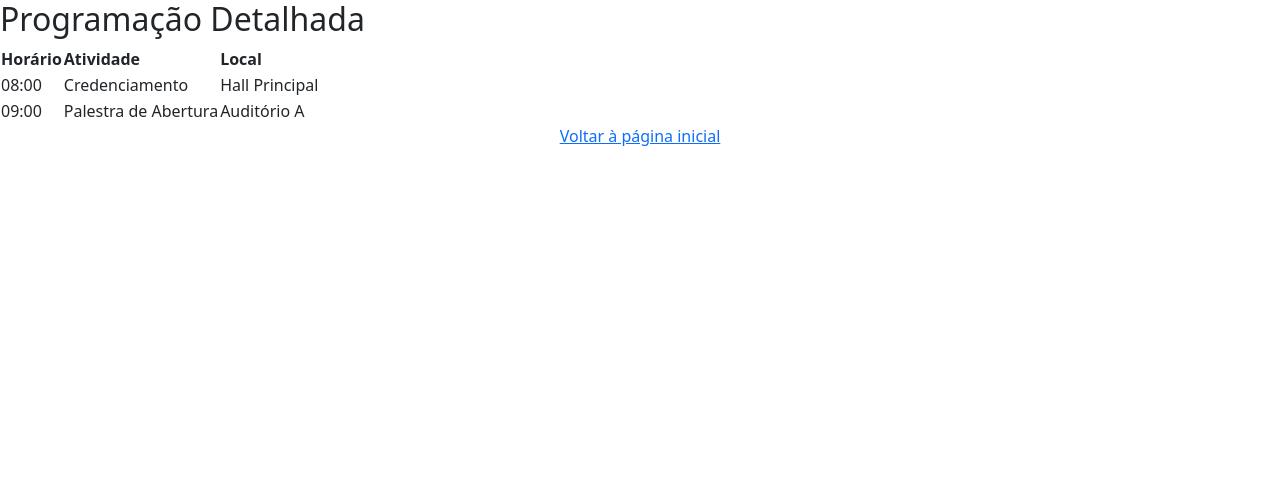
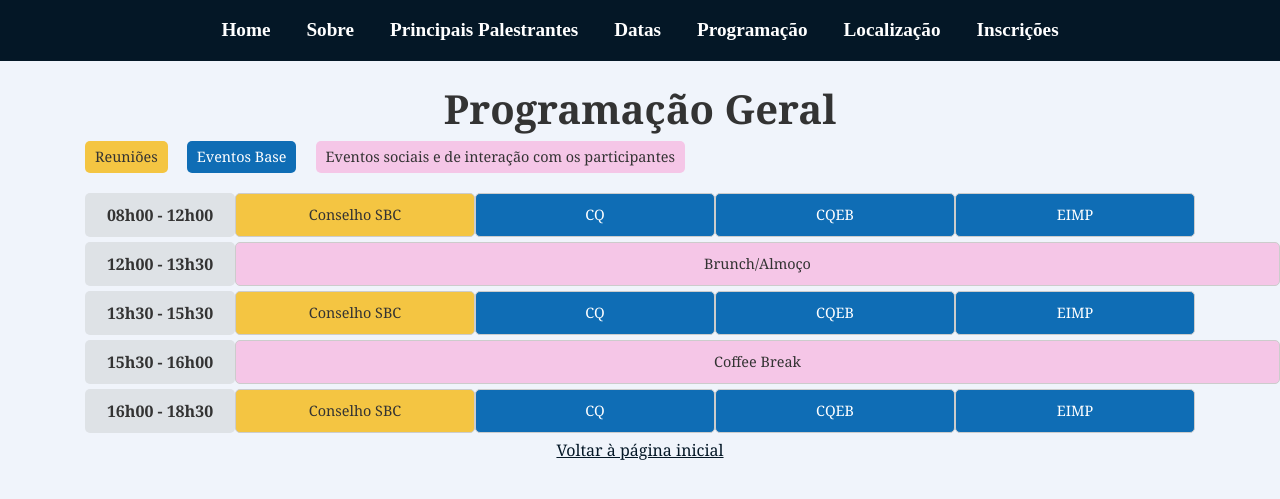
Before and after one commit to GleysonWillian/eventos-e-congressos-cientificos, a PHP site: page /programacao/programacao.html in a window 1280 px wide. Shown: the top 499 px of the page. Run offline with PHP 8.4, Linux system fonts and the light colour scheme.

Commit message:
style programação geral

```diff
--- a/inscricao/style.css
+++ b/inscricao/style.css
@@ -1,4 +1,5 @@
 .voltar{
     display: block;
     text-align: center;
+    color: #041726;
 }
--- a/localizacao/style.css
+++ b/localizacao/style.css
@@ -1,4 +1,5 @@
 .voltar{
     display: block;
     text-align: center;
+    color: #041726;
 }
--- a/programacao/programacao.html
+++ b/programacao/programacao.html
@@ -13,39 +13,85 @@
 
 <body>
 
-    <main>
-        <h2>Programação Detalhada</h2>
-        <table>
-            <thead>
-                <tr>
-                    <th>Horário</th>
-                    <th>Atividade</th>
-                    <th>Local</th>
-                </tr>
-            </thead>
-            <tbody>
-                <tr>
-                    <td>08:00</td>
-                    <td>Credenciamento</td>
-                    <td>Hall Principal</td>
-                </tr>
-                <tr>
-                    <td>09:00</td>
-                    <td>Palestra de Abertura</td>
-                    <td>Auditório A</td>
-                </tr>
-                <!-- Adicione quantas linhas precisar -->
-            </tbody>
-        </table>
-    </main>
+    <nav class="navbar navbar-expand-md fixed-top">
+        <div class="container-fluid">
+            <button class="navbar-toggler" type="button" data-bs-toggle="collapse" data-bs-target="#navbarNav"
+                aria-controls="navbarNav" aria-expanded="false" aria-label="Toggle navigation">
+                <span class="navbar-toggler-icon"></span>
+            </button>
+            <div class="collapse navbar-collapse" id="navbarNav">
+                <ul class="navbar-nav">
+                    <li class="nav-item">
+                        <a class="nav-link" href="#Home">Home</a>
+                    </li>
+                    <li class="nav-item">
+                        <a class="nav-link" href="#Sobre">Sobre</a>
+                    <li class="nav-item">
+                        <a class="nav-link" href="#PrincipaisPalestrantes">Principais Palestrantes</a>
+                    </li>
+                    <li class="nav-item">
+                        <a class="nav-link" href="#Datas">Datas</a>
+                    </li>
+                    </li>
+                    <li class="nav-item">
+                        <a class="nav-link" href="programacao/programacao.html">Programação</a>
+                    </li>
+                    <li class="nav-item">
+                        <a class="nav-link" href="localizacao/local.html">Localização</a>
+                    </li>
+                    <li class="nav-item">
+                        <a class="nav-link" href="inscricao/inscricoes.html">Inscrições</a>
+                    </li>
+                </ul>
+            </div>
+        </div>
+    </nav>
+    <h1>Programação Geral</h1>
+
+    <div class="legenda">
+        <span class="evento-sbc">Reuniões</span>
+        <span class="evento-base">Eventos Base</span>
+        <span class="eventos-sociais">Eventos sociais e de interação com os participantes</span>
+    </div>
+
+    <div class="tabela-programacao">
+        <div class="linha">
+            <div class="hora">08h00 - 12h00</div>
+            <div class="evento evento-sbc">Conselho SBC</div>
+            <div class="evento evento-base">CQ</div>
+            <div class="evento evento-base">CQEB</div>
+            <div class="evento evento-base">EIMP</div>
+        </div>
+        <div class="linha">
+            <div class="hora">12h00 - 13h30</div>
+            <div class="evento evento-intervalo" colspan="4">Brunch/Almoço</div>
+        </div>
+        <div class="linha">
+            <div class="hora">13h30 - 15h30</div>
+            <div class="evento evento-sbc">Conselho SBC</div>
+            <div class="evento evento-base">CQ</div>
+            <div class="evento evento-base">CQEB</div>
+            <div class="evento evento-base">EIMP</div>
+        </div>
+        <div class="linha">
+            <div class="hora">15h30 - 16h00</div>
+            <div class="evento evento-coffee" colspan="4">Coffee Break</div>
+        </div>
+        <div class="linha">
+            <div class="hora">16h00 - 18h30</div>
+            <div class="evento evento-sbc">Conselho SBC</div>
+            <div class="evento evento-base">CQ</div>
+            <div class="evento evento-base">CQEB</div>
+            <div class="evento evento-base">EIMP</div>
+        </div>
+    </div>
+
 
     <p><a class="voltar" href="../index.html">Voltar à página inicial</a></p>
 
-    <body>
-
-        <script src="https://cdn.jsdelivr.net/npm/bootstrap@5.3.5/dist/js/bootstrap.bundle.min.js"
-            integrity="sha384-k6d4wzSIapyDyv1kpU366/PK5hCdSbCRGRCMv+eplOQJWyd1fbcAu9OCUj5zNLiq"
-            crossorigin="anonymous"></script>
-    </body>
+    <script src="https://cdn.jsdelivr.net/npm/bootstrap@5.3.5/dist/js/bootstrap.bundle.min.js"
+        integrity="sha384-k6d4wzSIapyDyv1kpU366/PK5hCdSbCRGRCMv+eplOQJWyd1fbcAu9OCUj5zNLiq"
+        crossorigin="anonymous"></script>
+</body>
 
 </html>
--- a/programacao/style.css
+++ b/programacao/style.css
@@ -1,4 +1,115 @@
-.voltar{
+.voltar {
     display: block;
     text-align: center;
+    color: #041726;
 }
+
+body {
+    font-family: Cambria, Cochin, Georgia, Times, 'Times New Roman', serif;
+    background: #f0f4fb;
+    padding: 85px;
+    color: #333;
+}
+
+h1 {
+    text-align: center;
+    font-weight: bold;
+}
+
+.legenda span {
+    display: inline-block;
+    margin-right: 15px;
+    padding: 5px 10px;
+    border-radius: 5px;
+    font-size: 0.9em;
+}
+
+.evento-sbc {
+    background: #f4c542;
+    border-radius: 5px;
+    text-align: center;
+}
+
+.evento-base {
+    background: #0f6db5;
+    color: white;
+    border-radius: 5px;
+    text-align: center;
+}
+
+.eventos-sociais {
+    background: #f5c6e7;
+    text-align: center;
+}
+
+.evento-coffee {
+    background: #f5c6e7;
+    text-align: center;
+    width: 1045px;
+    border-radius: 5px;
+}
+.evento-intervalo{
+    background: #f5c6e7;
+    text-align: center;
+    width: 1045px;
+    border-radius: 5px;
+}
+
+.tabela-programacao {
+    display: flex;
+    flex-direction: column;
+    margin-top: 20px;
+}
+
+.linha {
+    display: grid;
+    grid-template-columns: 150px repeat(4, 1fr);
+    margin-bottom: 5px;
+}
+
+.hora {
+    background: #dee2e6;
+    padding: 10px;
+    text-align: center;
+    font-weight: bold;
+    border-radius: 5px;
+}
+
+.evento {
+    padding: 10px;
+    text-align: center;
+    border: 1px solid #ccc;
+    font-size: 0.9em;
+}
+
+.navbar{
+    background-color: #041726;
+    width: 100%;
+
+}
+
+.navbar-nav {
+    margin: 0 auto;
+}
+
+.navbar a:hover {
+    text-decoration: underline;
+}
+
+.nav-link {
+    color: #ffffff !important;
+    font-size: larger;
+    font-family: 'Times New Roman', Times, serif;
+    font-weight: 600;
+    margin: 0 10px;
+}
+
+.hero {
+    max-width: 100%;
+    height: 90vh;
+    background: linear-gradient(rgba(0, 0, 0, 0.7), rgba(0, 0, 0, 0.2)), url(images/capa.jpg);
+    background-repeat: no-repeat;
+    background-position: center center;
+    background-size: cover;
+    position: relative;
+}
```
